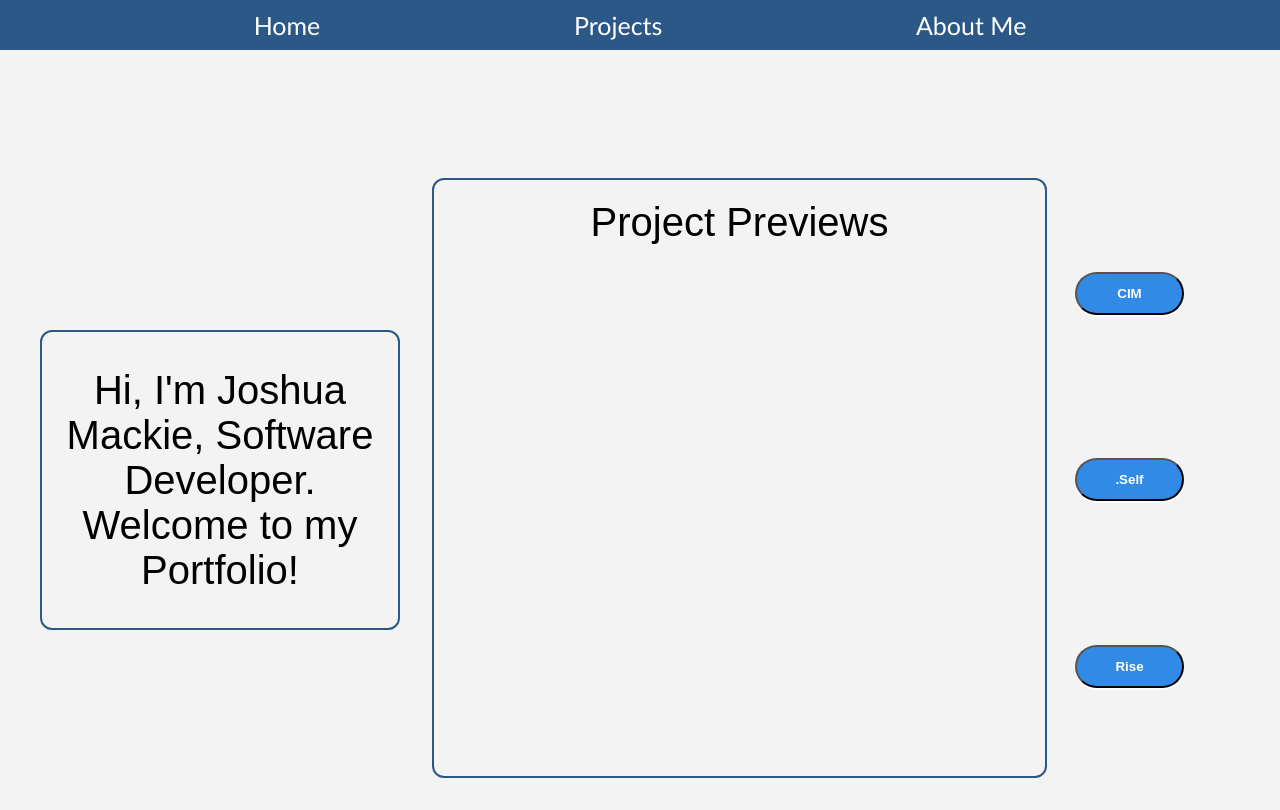
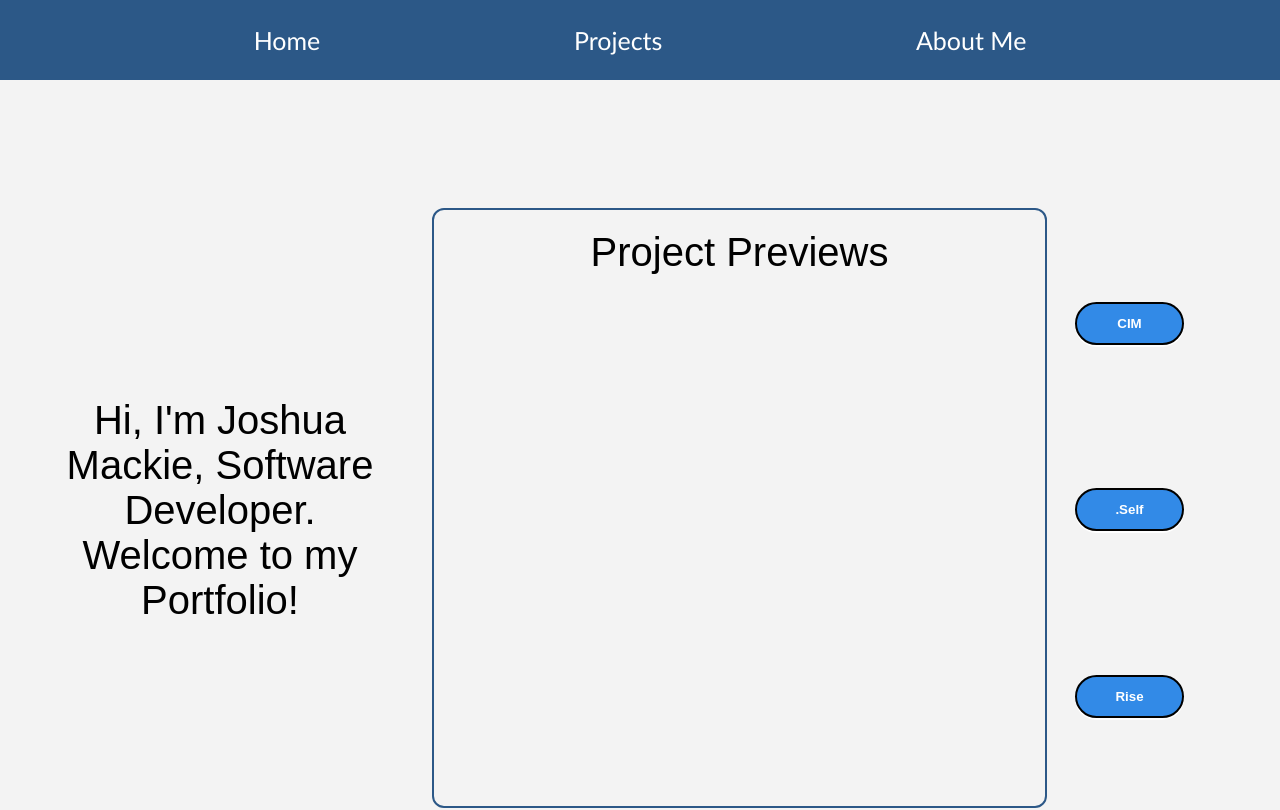
Before and after one commit to MackieJG/portfolio, a Next.js app: page / in a window 1280 px wide. Shown: the top 810 px of the page. Built offline with nearby package versions, Linux system fonts and the light colour scheme.

Commit message:
updating borders around buttons and profile section

```diff
--- a/src/styles/Nav.module.css
+++ b/src/styles/Nav.module.css
@@ -6,5 +6,5 @@
     font-family: "Trebuchet MS", Verdana, sans-serif;
     color: white;
     font-size: 25px;
-    height: 50px;
+    height: 80px;
 }
--- a/src/styles/welcome.module.css
+++ b/src/styles/welcome.module.css
@@ -15,8 +15,6 @@
     justify-content: center;
     font-size:40px;
     text-align: center;
-    border: 2px solid #2c5887;
-
 }
 
 .profile > p {
@@ -28,12 +26,12 @@
     justify-content: center;
     padding: 2rem;
     margin: 6rem 0;
-
 }
 
 .projectPreview {
     color: black;
 }
+
 .aboutMe {
     color: white;
     font-size: 40px;
@@ -55,8 +53,6 @@
     padding: 20px;
     border-radius: 12px;
     margin-left: 2px;
-
-
 }
 
 .button {
@@ -72,15 +68,15 @@
     transition: all 0.2s;
     box-shadow: 0 2px;
     cursor: pointer;
+    border-style: none;
+    border: 2px solid black;
 }
 
 .button:hover {background-color: #5261e9}
 
 .button:active {
   background-color: #4a6fe9;
-  /* box-shadow: 0 5px #ffffff; */
   transform: translateY(4px);
-
 }
 
 .socialIcons {
```
